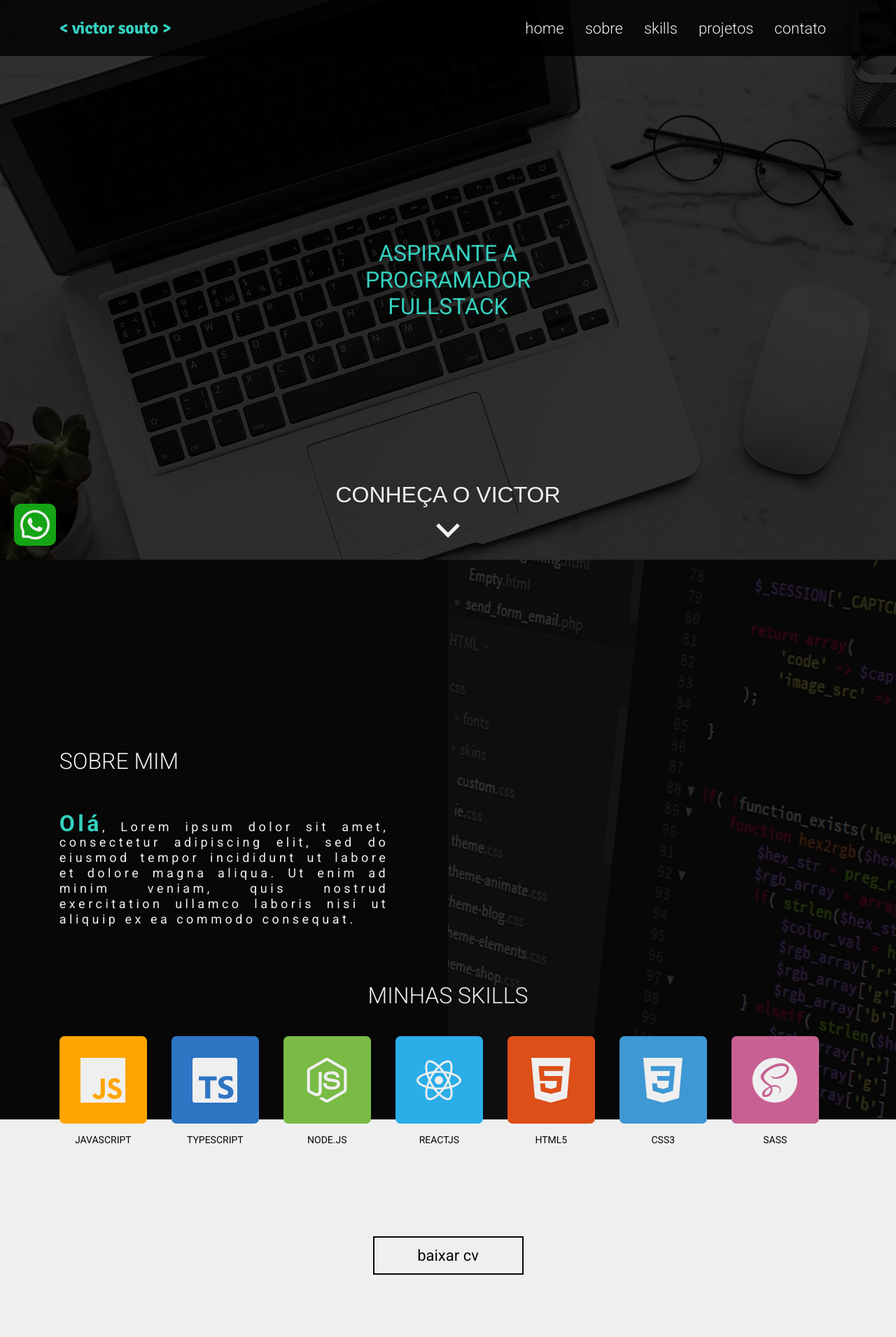
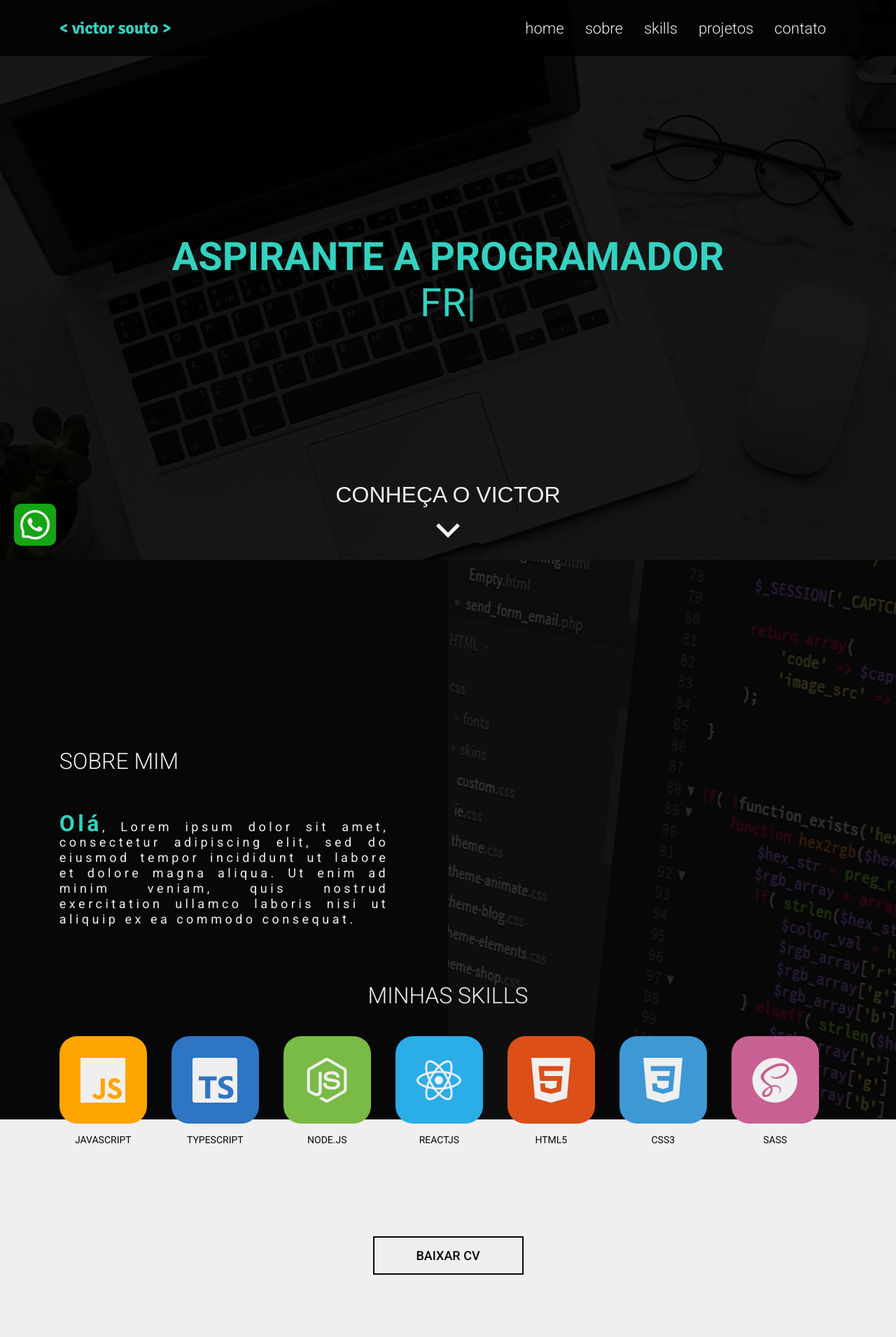
Before and after one commit to sudo-victor/portifolio, a Next.js app: page / in a window 1280 px wide. Shown: the top 1911 px of the page at 70% size. Built offline with nearby package versions, Linux system fonts and the light colour scheme.

Commit message:
style typewritter in banner

```diff
--- a/package.json
+++ b/package.json
@@ -13,7 +13,8 @@
     "react-dom": "17.0.2",
     "react-icons": "^4.2.0",
     "sass": "^1.34.0",
-    "styled-components": "^5.3.0"
+    "styled-components": "^5.3.0",
+    "typewriter-effect": "^2.17.0"
   },
   "devDependencies": {
     "@types/react": "17.0.7",
--- a/src/components/Banner/banner.module.scss
+++ b/src/components/Banner/banner.module.scss
@@ -13,12 +13,16 @@ section.bannerComponent {
   justify-content: center;
 
   p {
-    width: 350px;
+    width: 1024px;
 
     text-align: center;
     color: var(--primary);
-    font-size: 32px;
+    font-size: 56px;
     text-transform: uppercase;
+
+    strong {
+      font-weight: 700;
+    }
 
     z-index: 4;
   }
@@ -32,7 +36,7 @@ section.bannerComponent {
     width: 100%;
     height: 100%;
 
-    background: rgba(0, 0, 0, 0.8);
+    background: rgba(0, 0, 0, 0.9);
     opacity: 1;
   }
 
@@ -58,6 +62,7 @@ section.bannerComponent {
 
     p {
       font-weight: 300;
+      font-size: 32px;
       color: var(--white);
     }
   }
@@ -65,7 +70,7 @@ section.bannerComponent {
   @media (max-width: 736px) {
     p {
       width: 80%;
-      font-size: 22px;
+      font-size: 32px;
     }
 
     button.goDown {
--- a/src/components/Banner/index.tsx
+++ b/src/components/Banner/index.tsx
@@ -1,12 +1,37 @@
+import { useState } from 'react';
 import Link from 'next/link';
 import { RiArrowDownSLine } from 'react-icons/ri';
+import Typewriter, { TypewriterClass } from "typewriter-effect";
 
 import styles from './banner.module.scss';
 
 export default function Banner() {
+  const [text, setText] = useState("")
+
+  function handleTypeWriter(typewriter: TypewriterClass) {
+
+       typewriter
+       .typeString("backend")
+
+       .pauseFor(1000)
+       .deleteAll()
+
+       .typeString("frontend")
+
+       .pauseFor(1000)
+       .deleteAll()
+
+       .typeString("fullstack")
+       .start();
+  }
+
   return (
     <section className={styles.bannerComponent} id="home">
-      <p>Aspirante a programador fullstack</p>
+      <p><strong>Aspirante a programador</strong><br/>
+      <Typewriter
+       onInit={handleTypeWriter}
+       />
+      </p>
 
       <Link href="#about">
         <button className={styles.goDown}>
--- a/src/components/CvButton/cv.module.scss
+++ b/src/components/CvButton/cv.module.scss
@@ -12,8 +12,10 @@ section.cvComponent {
     height: 55px;
 
     background: var(--white);
-    border: 2.5px solid var(--black);
-    font-size: 22px;
+    border: 2px solid var(--black);
+    font-size: 18px;
+    font-weight: 500;
+    text-transform: uppercase;
 
     display: flex;
     align-items: center;
@@ -23,9 +25,9 @@ section.cvComponent {
     transition: all ease 200ms;
 
     &:hover {
-      background: var(--green);
+      background: var(--primary);
       color: var(--white);
-      border-color: var(--green);
+      border-color: var(--primary);
     }
   }
 }
--- a/src/components/Header/index.tsx
+++ b/src/components/Header/index.tsx
@@ -1,5 +1,5 @@
+import { useState } from 'react';
 import Link from 'next/link';
-import { useState } from 'react';
 import { BiMenu } from 'react-icons/bi';
 
 import styles from './header.module.scss';
--- a/src/components/IconSkill/index..tsx
+++ b/src/components/IconSkill/index..tsx
@@ -1,4 +1,5 @@
 import { SiJavascript, SiTypescript, SiNodeDotJs, SiReact, SiSass, SiExpo, SiNextDotJs, SiHtml5, SiCss3 } from 'react-icons/si';
+import { DiScrum } from 'react-icons/di';
 
 type IconSkillProps = {
   name: "Javascript" | "Typescript" | "Node.js" | "ReactJS" | "HTML5" | "CSS3" | "Sass" | "Expo" | "Next.JS";
@@ -16,6 +17,7 @@ export default function IconSkill({ name, size }: IconSkillProps) {
     "Sass": ( size: number ) => <SiSass color="#efefef" size={size}/>,
     "Expo": ( size: number ) => <SiExpo color="#efefef" size={size}/>,
     "Next.JS": ( size: number ) => <SiNextDotJs color="#efefef" size={size}/>,
+    "Scrum": ( size: number ) => <DiScrum color="#efefef" size={size}/>,
   };
 
   return (
--- a/src/components/Skills/index.tsx
+++ b/src/components/Skills/index.tsx
@@ -1,6 +1,6 @@
 import { useState } from 'react';
+
 import { useModalSkill } from '../../contexts/ModalSkillContext';
-
 import database from '../../data/database.json';
 import IconSkill from '../IconSkill/index.';
 import styles from './skills.module.scss';
@@ -36,8 +36,8 @@ export default function Skills() {
               <span>{skill.name}</span>
             </article>
            )
-          )
-        }
+           )
+          }
 
       </div>
 
--- a/src/components/Skills/skills.module.scss
+++ b/src/components/Skills/skills.module.scss
@@ -36,12 +36,12 @@ section.skillsComponent {
     }
 
     &::-webkit-scrollbar-track {
-      background: #d9d9d9; /* color of the scroll thumb */
+      background: #fff; /* color of the scroll thumb */
       border-radius: 20px; /* roucolor of the tracking area */
     }
 
     &::-webkit-scrollbar-thumb {
-      background-color: #c3c3c3; /* color of the scroll thumb */
+      background-color: #dedede; /* color of the scroll thumb */
       border-radius: 20px; /* roundness of the scroll thumb */
       // border: 3px solid var(--background); /* creates padding around scroll thumb */
     }
@@ -58,7 +58,7 @@ section.skillsComponent {
         width: 125px;
         height: 125px;
 
-        border-radius: 7px;
+        border-radius: 25px;
         border: none;
         cursor: pointer;
 
--- a/src/data/database.json
+++ b/src/data/database.json
@@ -36,6 +36,11 @@
       "name": "Next.JS",
       "color": "#000000",
       "about": "Next.js é um framework React com foco em produção e eficiência criado e mantido pela equipe da Vercel, o Nextjs busca reunir diversas funcionalidades como renderização hibrida e estática de conteúdo, suporte a TypeScript, pre-fetching, sistema de rotas, pacotes de funcionalidades e diversos plugins e exemplos para acelerar seu desenvolvimento fornecendo uma estrutura completa para você iniciar seu projeto. Inclusive esse site [e feito em Next.js"
+    },{
+      "name": "Scrum",
+      "color": "#2e75c3",
+      "about": "O Scrum é um framework de gerenciamento de projetos, da organização ao desenvolvimento ágil de produtos complexos e adaptativos com o mais alto valor possível, através de várias técnicas, utilizado desde o início de 1990 e que atualmente é utilizado em mais de 60% dos projetos ágeis em todo o mundo."
+
     }
   ],
   "projects": [
--- /dev/null
+++ b/src/helpers/Timer.ts
@@ -0,0 +1,6 @@
+
+export default class Timer {
+  static sleep (milliseconds: number) {
+    return new Promise(resolve => setTimeout(resolve, milliseconds))
+  }
+}
```
Also changed, not shown: 1 other file (tests, documents, lock files or other folders).
